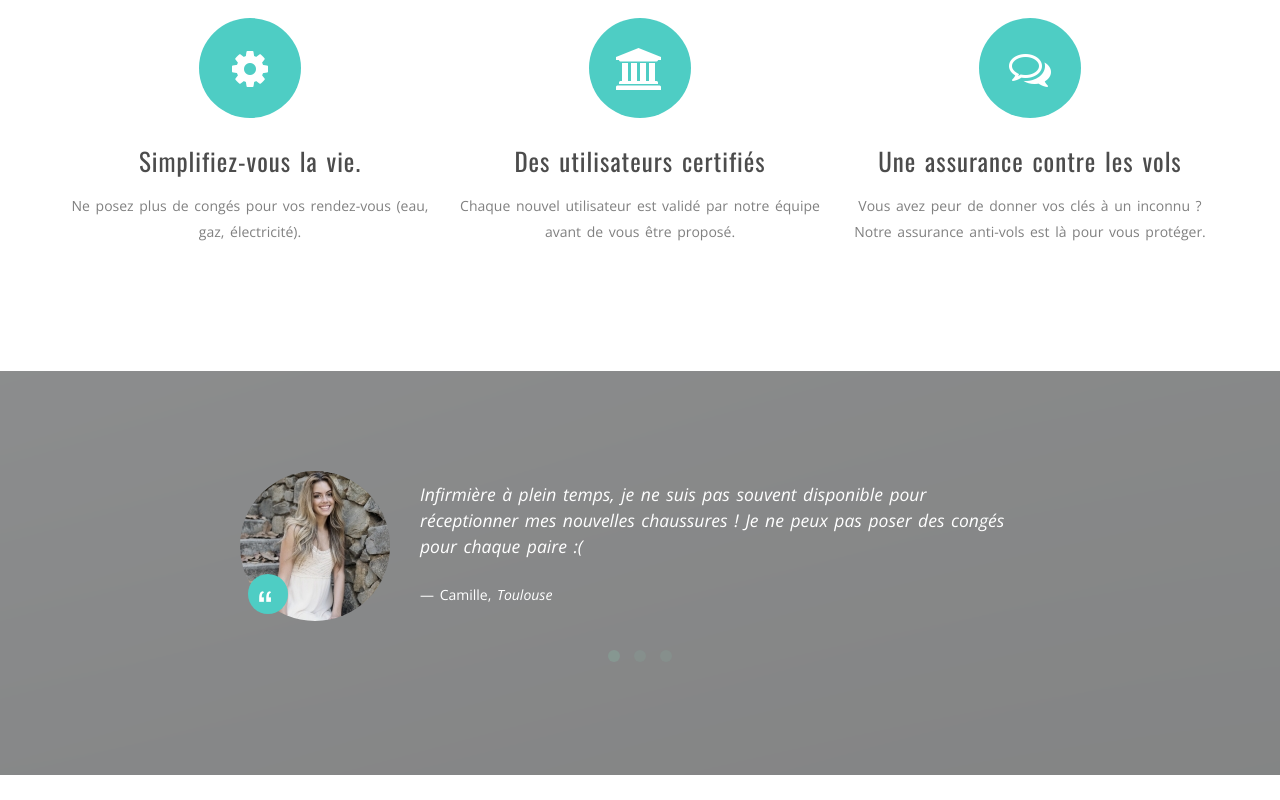
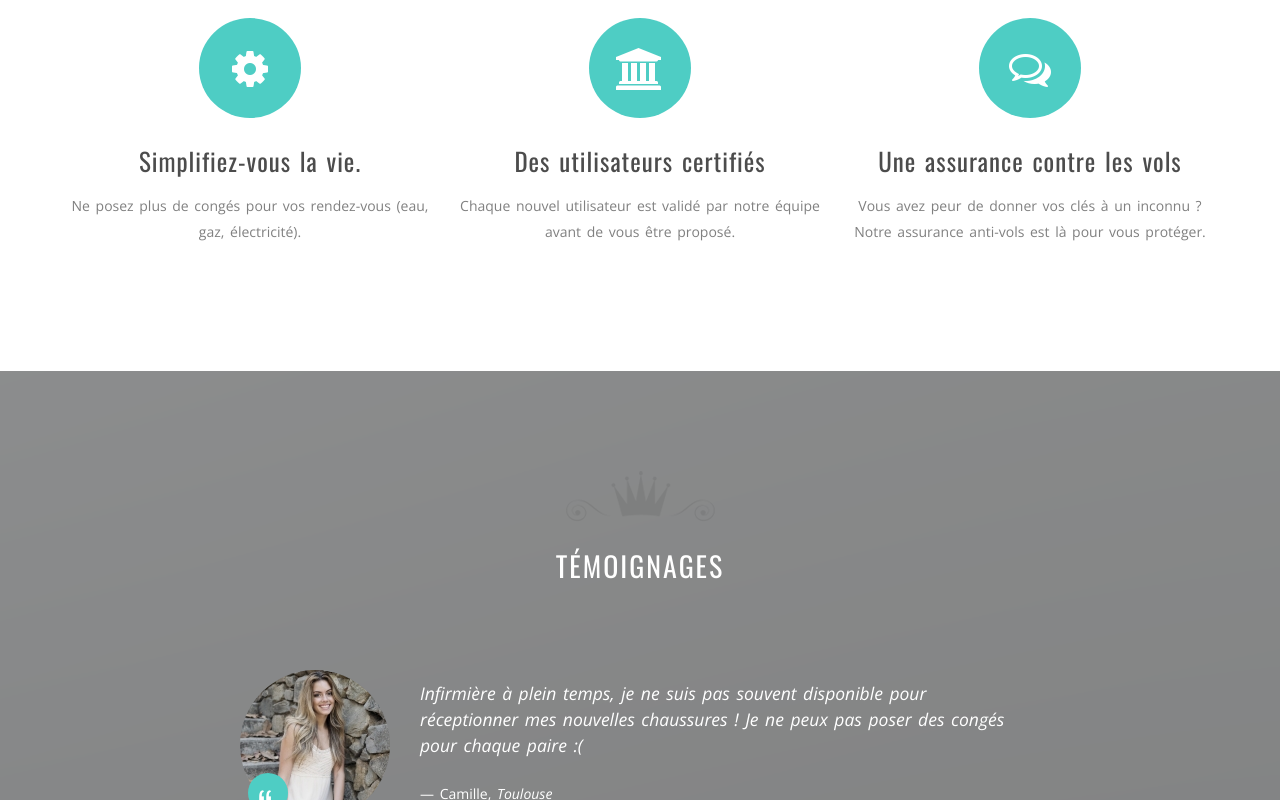
Before and after one commit to val-bubbleflat/projet-agile, a plain HTML site: page index.html in a window 1280 px wide. Shown: the part 1096-1896 px from the top of the page. Drawn offline with nearby package versions, Linux system fonts and the light colour scheme.

Commit message:
ajout titre témoignage

```diff
--- a/css/style.css
+++ b/css/style.css
@@ -347,6 +347,9 @@ h6 {
   height: 51px;
   background-image: url(../images/title-top.png);
   background-repeat: no-repeat;
+}
+#temoignages .section-title h3, #temoignages .section-title{
+  color: white!important;
 }
 .bottom-line {
   margin-bottom: 20px;
--- a/index.html
+++ b/index.html
@@ -132,10 +132,13 @@
 				</div>
 			</div>
 		</section>
-		<section class="testimonials">
+		<section class="testimonials" id="temoignages">
 			<div class="container">
-				<div class="row" id="temoignages">
+				<div class="row">
 					<div class="col-md-12">
+						<div class="section-title st-center">
+							<h3>Témoignages</h3>
+						</div>
 						<div class="testimonials-carousel">
 							<ul>
 								<li>
```
